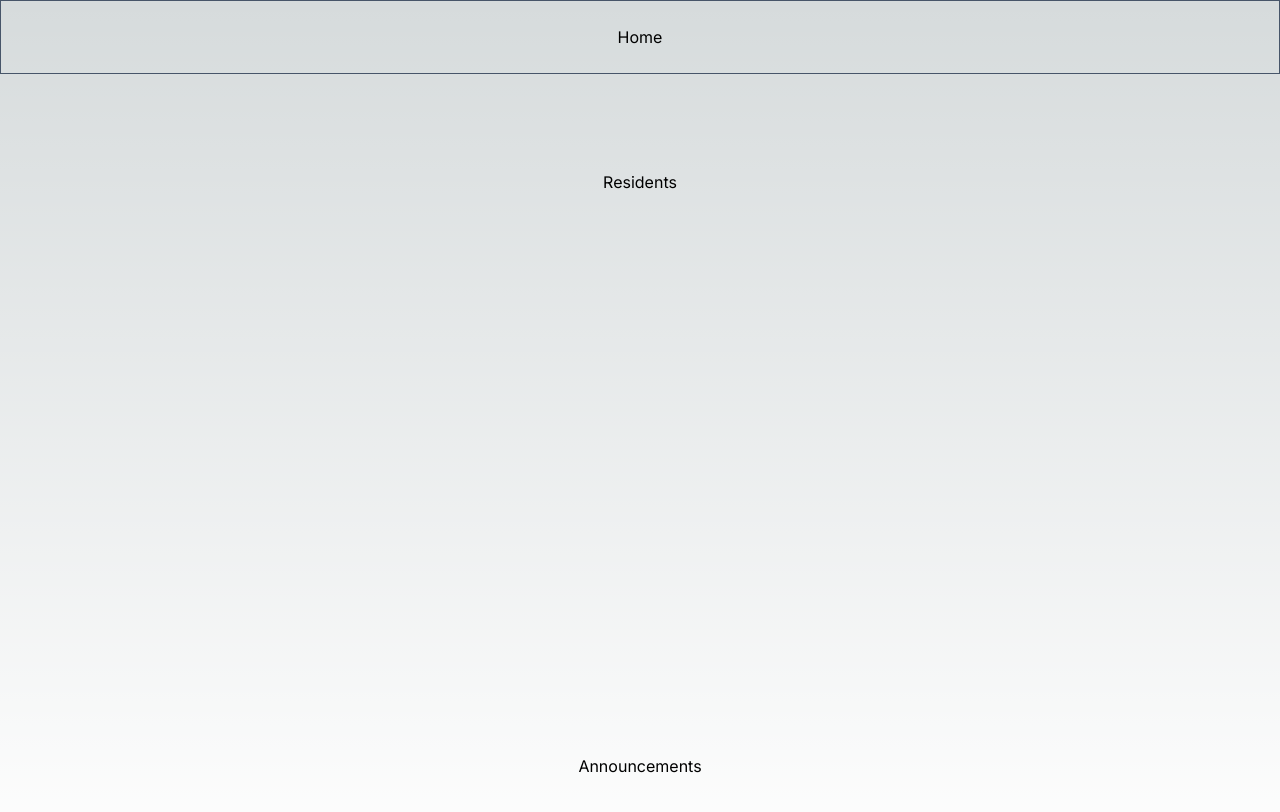
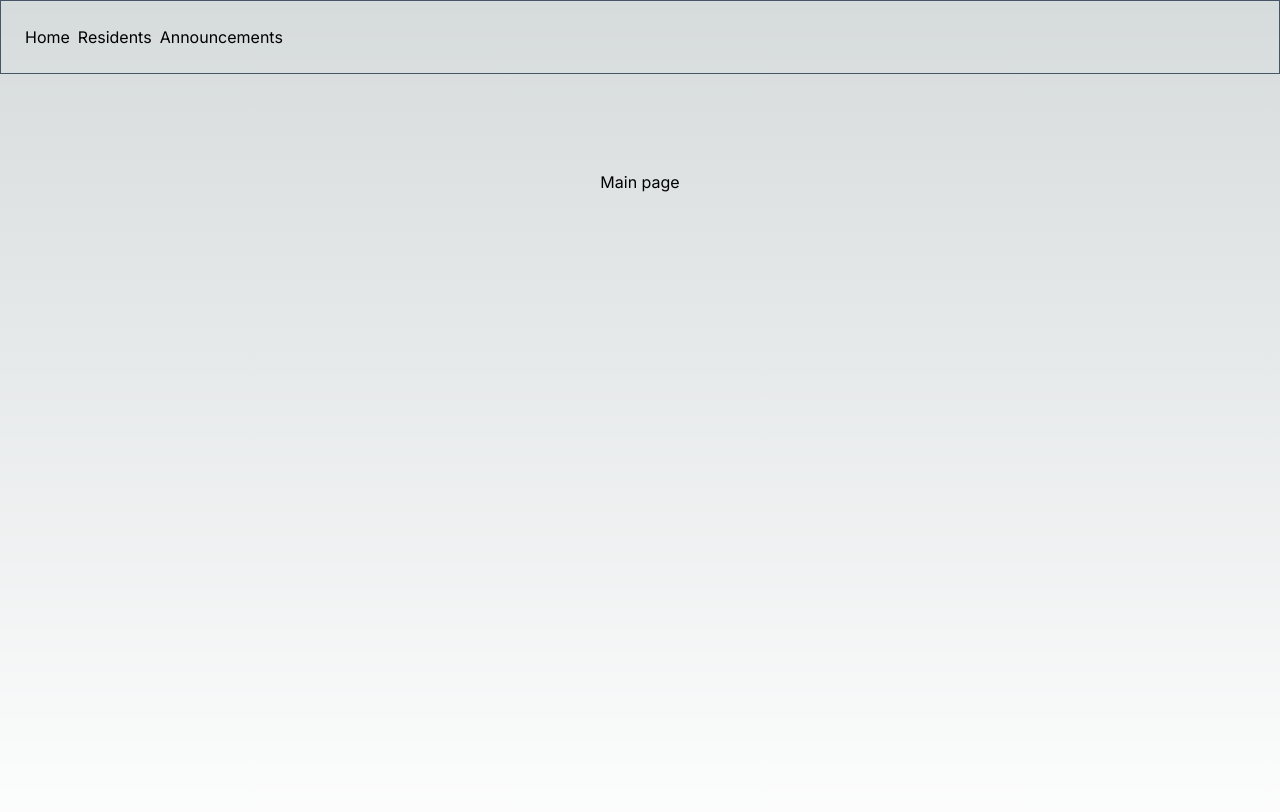
Before and after one commit to Arol15/announce-ease, a Next.js app: page / in a window 1280 px wide. Shown: the top 812 px of the page. Built offline with nearby package versions, Linux system fonts and the light colour scheme.

Commit message:
add navbar for links

```diff
--- a/app/NavBar.tsx
+++ b/app/NavBar.tsx
@@ -2,8 +2,10 @@ import Link from "next/link";
 
 const NavBar = () => {
   return (
-    <nav className="p-6 text-center border border-slate-600">
+    <nav className="p-6 flex gap-2 border border-slate-600">
       <Link href="/">Home</Link>
+      <Link href="/residents">Residents</Link>
+      <Link href="/announcements">Announcements</Link>
     </nav>
   );
 };
--- a/app/page.tsx
+++ b/app/page.tsx
@@ -3,8 +3,7 @@ import Link from "next/link";
 export default function Home() {
   return (
     <main className="flex min-h-screen flex-col items-center justify-between p-24">
-      <Link href="/residents">Residents</Link>
-      <Link href="/announcements">Announcements</Link>
+      Main page
     </main>
   );
 }
```
